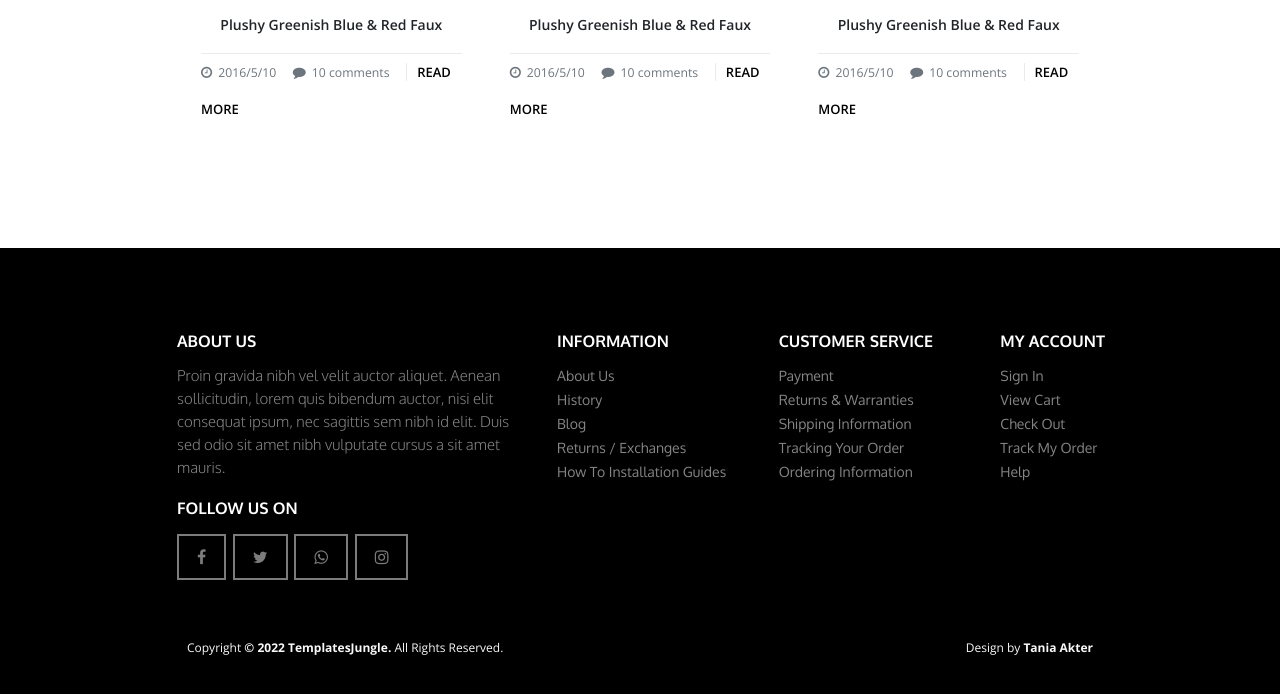
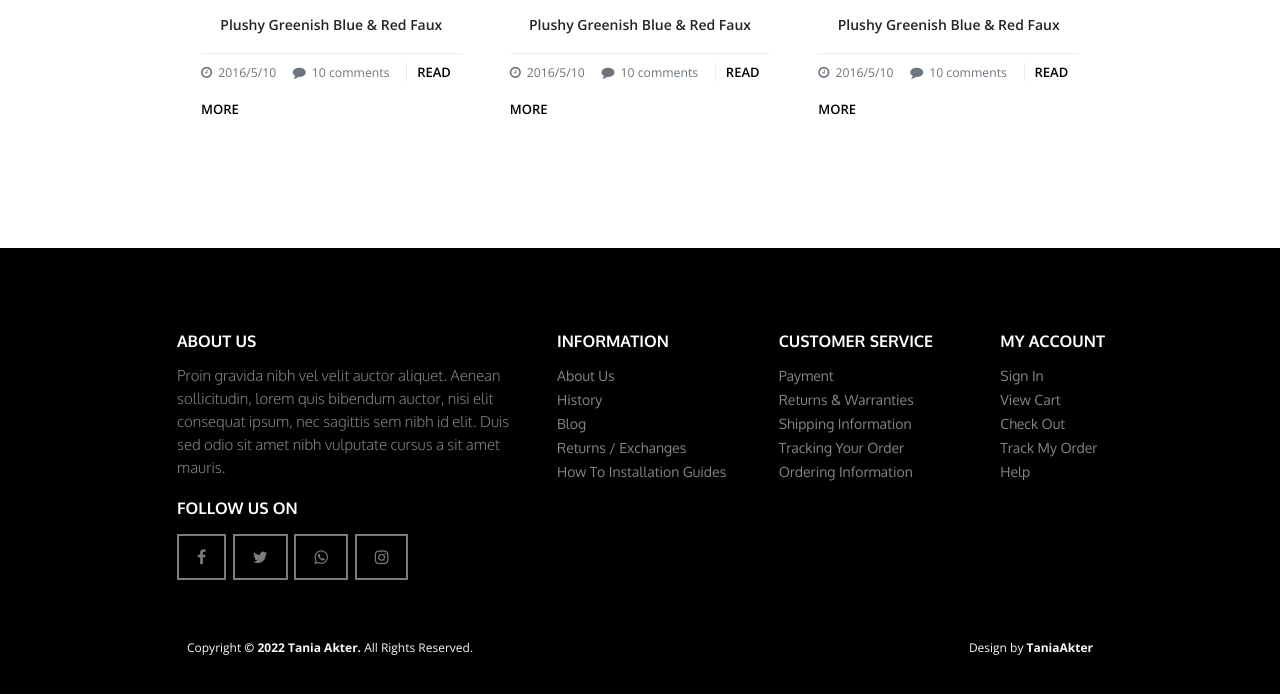
Before and after one commit to taniaakter26/FashionHub, a plain HTML site: page index.html in a window 1280 px wide. Shown: the part 3404-4098 px from the top of the page. Drawn offline with nearby package versions, Linux system fonts and the light colour scheme; a script that the page names is missing.

Commit message:
Update index.html

```diff
--- a/index.html
+++ b/index.html
@@ -389,10 +389,10 @@
 				</div>
 				<div class="row">
 					<div class="col-lg-6">
-						<p class="copyright">Copyright <b>	© 2022 TemplatesJungle.</b>  All Rights Reserved. </p>
+						<p class="copyright">Copyright <b>	© 2022 Tania Akter.</b>  All Rights Reserved. </p>
 					</div>
 					<div class="col-lg-6">
-						<p class="design">Design by <b>	Tania Akter</b></p>
+						<p class="design">Design by <b>	TaniaAkter</b></p>
 					</div>
 				</div>
 			</div>
```
